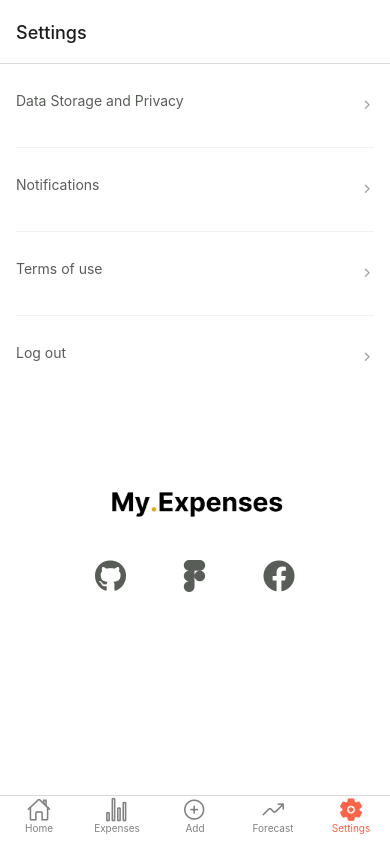
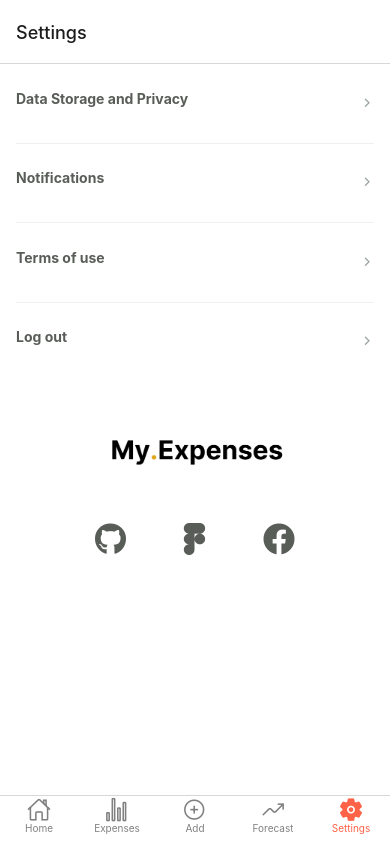
Before and after one commit to Rae-Zou/My-Expenses, a React Native app: screen /Settings in a window 390 px wide. Built offline with nearby package versions, Linux system fonts and the light colour scheme.

Commit message:
add buttons

```diff
--- a/navigation/MainContainer.js
+++ b/navigation/MainContainer.js
@@ -30,7 +30,7 @@ const Stack = createStackNavigator();
 function MainContainer() {
   return (
     <NavigationContainer>
-      <Tab.Navigator
+      {<Tab.Navigator
         initialRouteName={homeName}
         screenOptions={({ route }) => ({
           tabBarIcon: ({ focused, color, size }) => {
@@ -73,6 +73,7 @@ function MainContainer() {
         <Tab.Screen name={settingsName} component={SettingsScreen} />
 
       </Tab.Navigator>
+      }
     </NavigationContainer>
   );
 }
--- /dev/null
+++ b/screens/AppButton.js
@@ -0,0 +1,33 @@
+import React from "react";
+import { View, Button, StyleSheet, TouchableOpacity, Text } from "react-native";
+
+TouchableOpacity.defaultProps = { activeOpacity: 0.8 };
+
+const AppButton = ({ onPress, title }) => (
+  <TouchableOpacity onPress={onPress} style={styles.appButtonContainer}>
+    <Text style={styles.appButtonText}>{title}</Text>
+  </TouchableOpacity>
+)
+
+const styles = StyleSheet.create({
+
+  appButtonContainer: {
+
+    elevation: 5,
+    backgroundColor: "#4BB377",
+    borderRadius: 10,
+    paddingVertical: 10,
+    marginVertical: 20,
+  },
+  appButtonText: {
+    fontSize: 18,
+    color: "#fff",
+    fontWeight: "bold",
+    alignSelf: "center",
+
+  }
+});
+
+
+
+export default AppButton;
--- a/screens/ForecastScreen.js
+++ b/screens/ForecastScreen.js
@@ -96,6 +96,6 @@ const styles = StyleSheet.create({
       marginBottom: 10,
       color: "#595D58",
       fontSize: 18,
-      fontWeight: "bold",
+
     },
 });
--- a/screens/HomeScreen.js
+++ b/screens/HomeScreen.js
@@ -1,12 +1,60 @@
 import * as React from 'react';
-import { View, Text } from 'react-native';
+import { View, ScrollView, Text, StyleSheet, Dimensions, Image, Button } from 'react-native';
+import AppButton  from "./AppButton";
 
 export default function HomeScreen({ navigation }) {
+
+
     return (
-        <View style={{ flex: 1, alignItems: 'center', justifyContent: 'center' }}>
-            <Text
-                onPress={() => alert('This is the "Home" screen.')}
-                style={{ fontSize: 26, fontWeight: 'bold' }}>Home Screen</Text>
-        </View>
+        <ScrollView style={styles.container}>
+            <View style={styles.icontainer}>
+                <Image style={styles.image} resizeMode="contain" source={require("../assets/expense.png")} />
+            </View>
+            <View style={styles.textView}>
+                <Text style={styles.header}>{("Hi there 👋")}</Text>
+                <Text style={styles.paragraph}>{("Thanks for joining us!")}</Text>
+                <Text style={styles.paragraph}>{("To start tracking your expenses, tap the button below" )}</Text>
+            </View>
+            <AppButton title="Add my first expense" size="sm" backgroundColor="#007bff" />
+        </ScrollView>
     );
 }
+
+
+const styles = StyleSheet.create({
+    container: {
+      flex: 1,
+      paddingHorizontal: 16,
+      backgroundColor: "white",
+    },
+    icontainer: {
+        flex: 1,
+    },
+    image: {
+        marginVertical: 8,
+        alignSelf: "center",
+        maxWidth: 320,
+        width: "100%",
+        height: Dimensions.get("window").width - 100,
+    },
+    textView: {
+        alignItems: "center",
+        flex: 3,
+        justifyContent: "center",
+    },
+    paragraph: {
+        flex: 5,
+        textAlign: "center",
+        paddingVertical: 20,
+        fontWeight: "bold",
+        fontSize: 50,
+    },
+
+    button: {
+        marginVertical: 20,
+    },
+    paragraph: {
+        textAlign: "center",
+        paddingVertical: 4,
+    },
+});
--- a/screens/ListItem.tsx
+++ b/screens/ListItem.tsx
@@ -48,7 +48,7 @@ const styles = StyleSheet.create({
         textAlign: "center",
         marginBottom: 10,
         color: "#595D58",
-
+        fontWeight: "bold",
       },
 
   });
--- a/screens/SettingsScreen.js
+++ b/screens/SettingsScreen.js
@@ -59,11 +59,11 @@ export default function SettingsScreen({ navigation }) {
                 />
             ))}
 
-            <TouchableWithoutFeedback onPress={() => setSteps(steps + 1)}>
+
               <View style={styles.logoContainer}>
                 <Image style={styles.logo} resizeMode="contain" source={require("../assets/icon.png")} />
               </View>
-            </TouchableWithoutFeedback>
+
 
             <View style={styles.soContainer}>
               <View style={styles.box}>
@@ -90,20 +90,20 @@ const styles = StyleSheet.create({
     soContainer: {
       flexDirection: "row",
       justifyContent: "center",
-      flex: 4,
+      flex: 5,
 
     },
     logoContainer: {
-      flex: 1,
+      flex: 2,
       alignItems: "center",
-      paddingVertical: 50,
+      paddingVertical: 16,
     },
     box: {
-      flex: 1,
+      flex: 5,
       flexDirection: "row",
       justifyContent: "space-between",
       maxWidth: 200,
-      paddingBottom: 50,
+      paddingBottom: 10,
     },
     logo: {
       width: "50%",
```
Also changed, not shown: assets/expense.png (added).
